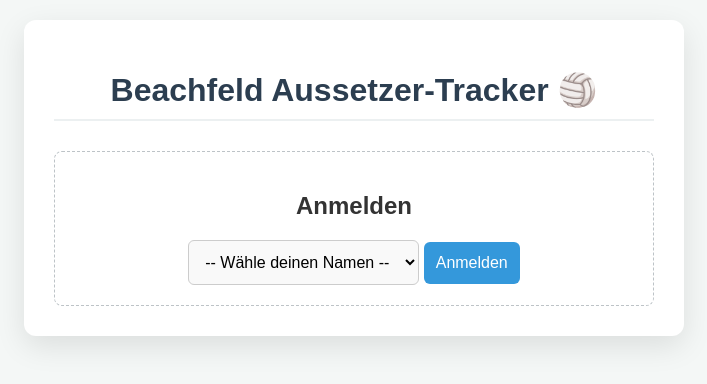
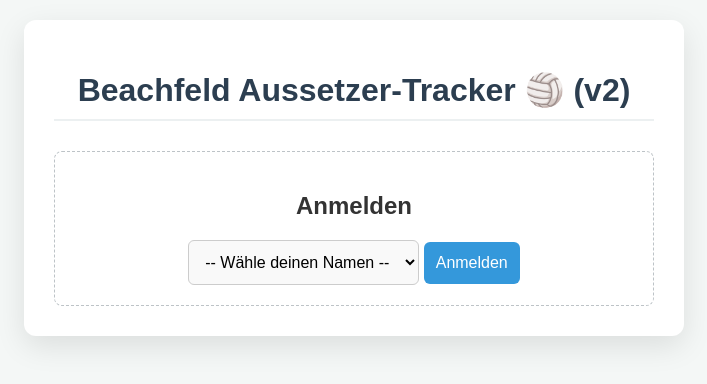
Before and after one commit to SandroGae/Beachfeld, a plain HTML site: page index.html in a window 1280 px wide. Shown: the whole page, without its empty margins (286-993 px from the left). Drawn offline with Linux system fonts and the light colour scheme; no server answers.

Commit message:
Update header to include version number

```diff
--- a/index.html
+++ b/index.html
@@ -43,7 +43,7 @@
 </head>
 <body>
 <div class="container">
-  <h1>Beachfeld Aussetzer-Tracker 🏐</h1>
+  <h1>Beachfeld Aussetzer-Tracker 🏐 (v2)</h1>
   <div id="message-area" class="message error"></div>
 
   <!-- LOGIN -->
```
